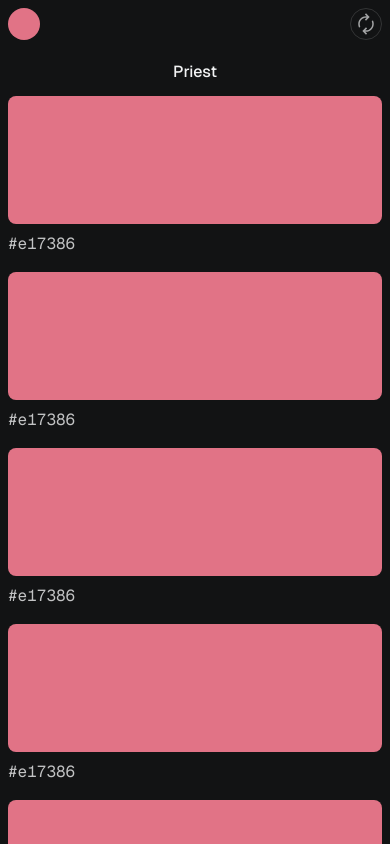
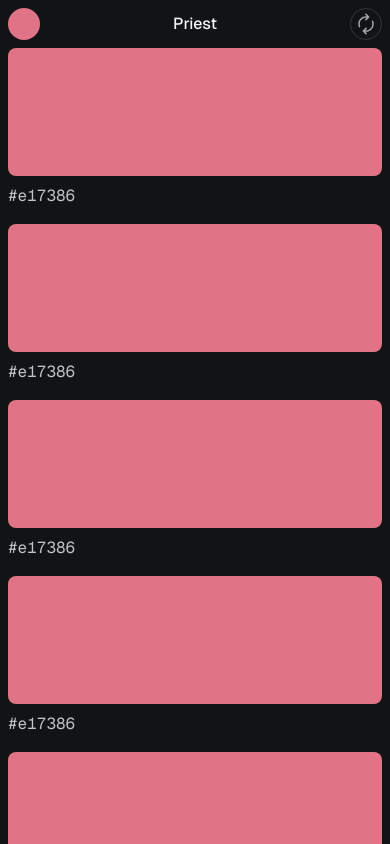
Before and after one commit to r-sp/priest, a Next.js app: page / in a window 390 px wide. Shown: the top 844 px of the page. Built offline with nearby package versions, Linux system fonts and the light colour scheme.

Commit message:
fix z-index and site-name

```diff
--- a/src/components/ui/layout.tsx
+++ b/src/components/ui/layout.tsx
@@ -9,9 +9,9 @@ export default function Layout(props: Readonly<{ children: ReactNode }>) {
   const color = getRandomColor();
 
   return (
-    <div id="priest" className="sm:grid-cols-rail xl:max-w-screen-2xl min-h-svh sm:grid xl:mx-auto" role="none">
+    <div id="priest" className="min-h-svh sm:grid sm:grid-cols-rail xl:mx-auto xl:max-w-screen-2xl" role="none">
       <ColorProvider initValue={color}>
-        <nav className="p-2 sm:px-4 max-sm:sticky max-sm:left-0 max-sm:right-0 max-sm:top-0 max-sm:z-20">
+        <nav className="p-2 sm:z-10 sm:px-4 max-sm:sticky max-sm:left-0 max-sm:right-0 max-sm:top-0 max-sm:z-20">
           <div
             className="flex gap-4 sm:sticky sm:left-0 sm:top-2 sm:flex-col max-sm:flex-row max-sm:justify-between"
             role="none"
@@ -23,7 +23,7 @@ export default function Layout(props: Readonly<{ children: ReactNode }>) {
         <div className="sm:border-l sm:border-solid sm:border-l-holy-800 sm:px-2" role="none">
           <header>
             <div
-              className="max-sm:z-8 flex h-12 items-center px-2 xl:mx-auto xl:max-w-screen-xl max-sm:pointer-events-none max-sm:relative max-sm:justify-center"
+              className="flex h-12 items-center px-2 xl:mx-auto xl:max-w-screen-xl max-sm:pointer-events-none max-sm:relative max-sm:z-8 max-sm:-mt-12 max-sm:justify-center"
               role="none"
             >
               <Link href="/" className="text-base font-medium text-holy-100 max-sm:pointer-events-auto">
```
